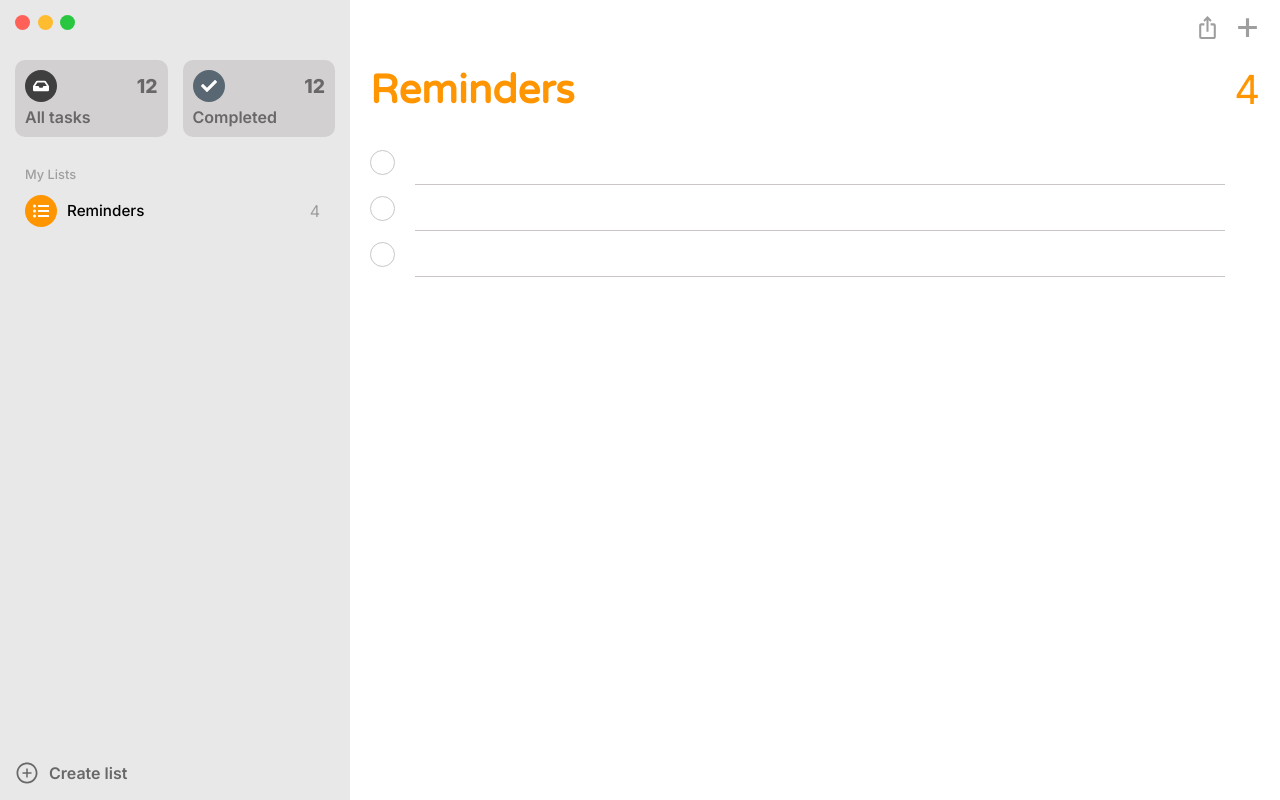
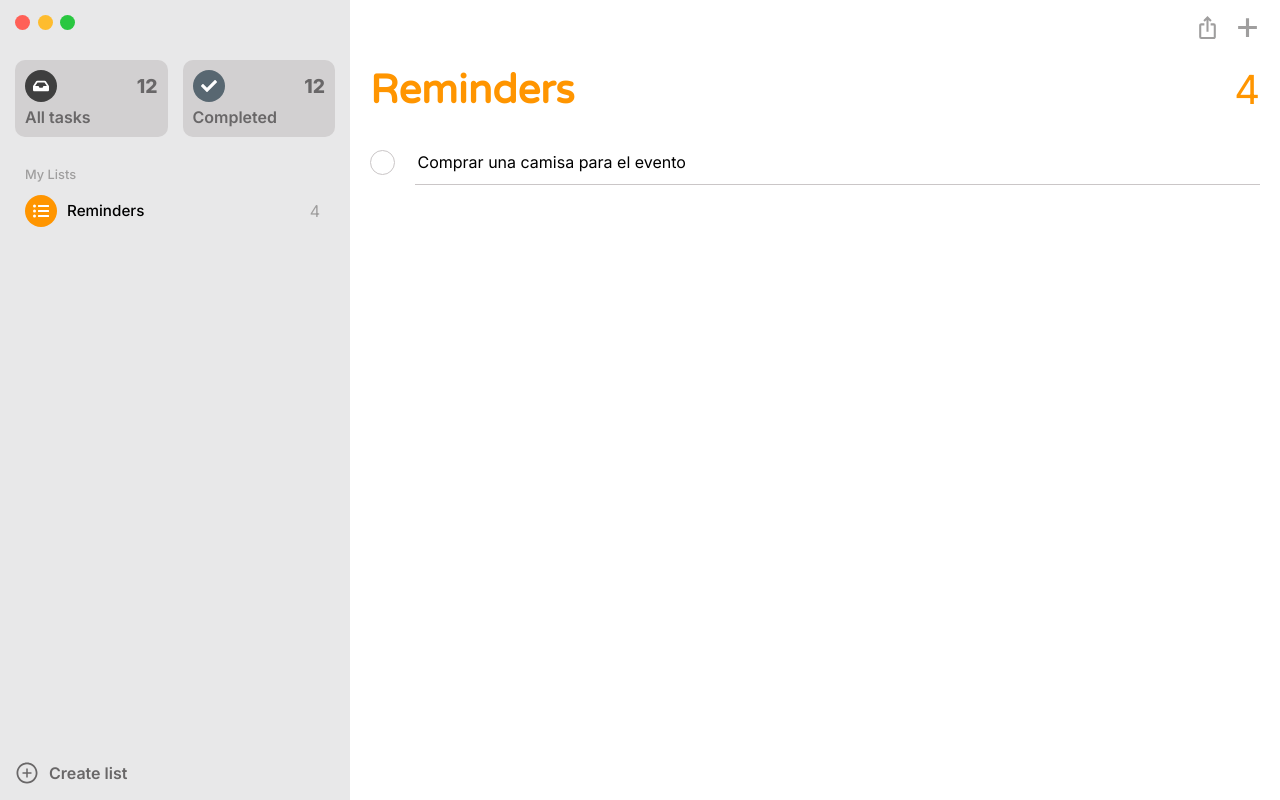
Before and after one commit to GabrielCornejoB/mac-reminders-clone, a React (Vite) app: page / in a window 1280 px wide. Built offline with nearby package versions, Linux system fonts and the light colour scheme.

Commit message:
State handled by zustand store

```diff
--- a/package.json
+++ b/package.json
@@ -12,11 +12,14 @@
   "dependencies": {
     "react": "^18.2.0",
     "react-dom": "^18.2.0",
-    "react-icons": "^4.8.0"
+    "react-icons": "^4.8.0",
+    "uuid": "^9.0.0",
+    "zustand": "^4.3.8"
   },
   "devDependencies": {
     "@types/react": "^18.0.28",
     "@types/react-dom": "^18.0.11",
+    "@types/uuid": "^9.0.1",
     "@typescript-eslint/eslint-plugin": "^5.57.1",
     "@typescript-eslint/parser": "^5.57.1",
     "@vitejs/plugin-react": "^4.0.0",
--- /dev/null
+++ b/src/features/Tasks/Task.model.ts
@@ -0,0 +1,5 @@
+export interface Task {
+  id: string;
+  isCompleted: boolean;
+  text: string;
+}
--- a/src/features/Tasks/Tasks.tsx
+++ b/src/features/Tasks/Tasks.tsx
@@ -1,11 +1,15 @@
+import useTasksStore from "../../store";
+
+import Task from "./components/Task/Task";
+
 import { IconContext } from "react-icons";
 import { GoPlus } from "react-icons/go";
 import { MdIosShare } from "react-icons/md";
-
 import s from "./Tasks.module.scss";
-import Task from "./components/Task/Task";
 
 const Tasks = () => {
+  const { tasks, toggleTaskCompletion, updateTaskText } = useTasksStore();
+
   return (
     <main className={s.main}>
       <header className={s.header}>
@@ -21,9 +25,14 @@ const Tasks = () => {
         </div>
       </header>
       <ul>
-        <Task />
-        <Task />
-        <Task />
+        {tasks.map((task) => (
+          <Task
+            key={task.id}
+            task={task}
+            handleTaskCompletion={toggleTaskCompletion}
+            handleTaskTextChange={updateTaskText}
+          />
+        ))}
       </ul>
     </main>
   );
--- a/src/features/Tasks/components/Task/Task.module.scss
+++ b/src/features/Tasks/components/Task/Task.module.scss
@@ -20,7 +20,8 @@ $gap: 20px;
       width: 60%;
       border-radius: 50%;
     }
-    &:hover {
+    &:hover,
+    &.completed {
       border: 2px solid #ff9500;
       .inner {
         background: #ff9500;
--- a/src/features/Tasks/components/Task/Task.tsx
+++ b/src/features/Tasks/components/Task/Task.tsx
@@ -1,30 +1,38 @@
-import { IconContext } from "react-icons";
-import { FaCheck } from "react-icons/fa";
+import { useRef } from "react";
+import { Task as TaskModel } from "../../Task.model";
+
 import s from "./Task.module.scss";
-import { useState } from "react";
 
-const Task = () => {
-  const [isEditing, setIsEditing] = useState(false);
+interface Props {
+  task: TaskModel;
+  handleTaskCompletion: (id: string) => void;
+  handleTaskTextChange: (id: string, newText: string) => void;
+}
 
-  const handleCheckConfirmation = () => {
-    if (isEditing) setIsEditing(false);
+const Task = ({ task, handleTaskCompletion, handleTaskTextChange }: Props) => {
+  const ref = useRef<HTMLInputElement>(null);
+
+  const handleOnBlur = () => {
+    if (ref.current && ref.current.value !== task.text) {
+      handleTaskTextChange(task.id, ref.current.value);
+    }
   };
 
   return (
     <div className={s.task}>
-      <button>
+      <button
+        className={task.isCompleted ? s.completed : ""}
+        onClick={() => handleTaskCompletion(task.id)}
+      >
         <div className={s.inner}></div>
       </button>
+
       <input
         type="text"
-        onFocus={() => setIsEditing(true)}
-        onBlur={() => setIsEditing(false)}
+        ref={ref}
+        onBlur={handleOnBlur}
+        defaultValue={task.text}
       />
-      <IconContext.Provider
-        value={{ color: isEditing ? "#ff9500" : "transparent" }}
-      >
-        <FaCheck className={s.check} onClick={handleCheckConfirmation} />
-      </IconContext.Provider>
     </div>
   );
 };
--- /dev/null
+++ b/src/store.ts
@@ -0,0 +1,33 @@
+import { create } from "zustand";
+import { v4 as uuidv4 } from "uuid";
+import { Task } from "./features/Tasks/Task.model";
+
+interface TasksStore {
+  tasks: Task[];
+  toggleTaskCompletion: (id: string) => void;
+  updateTaskText: (id: string, newText: string) => void;
+}
+
+const useTasksStore = create<TasksStore>((set) => ({
+  tasks: [
+    {
+      isCompleted: false,
+      text: "Comprar una camisa para el evento",
+      id: uuidv4(),
+    },
+  ],
+  toggleTaskCompletion: (id: string) =>
+    set((store) => ({
+      tasks: store.tasks.map((task) =>
+        task.id === id ? { ...task, isCompleted: !task.isCompleted } : task
+      ),
+    })),
+  updateTaskText: (id: string, newText: string) =>
+    set((store) => ({
+      tasks: store.tasks.map((task) =>
+        task.id === id ? { ...task, text: newText } : task
+      ),
+    })),
+}));
+
+export default useTasksStore;
```
Also changed, not shown: 1 other file (tests, documents, lock files or other folders).
